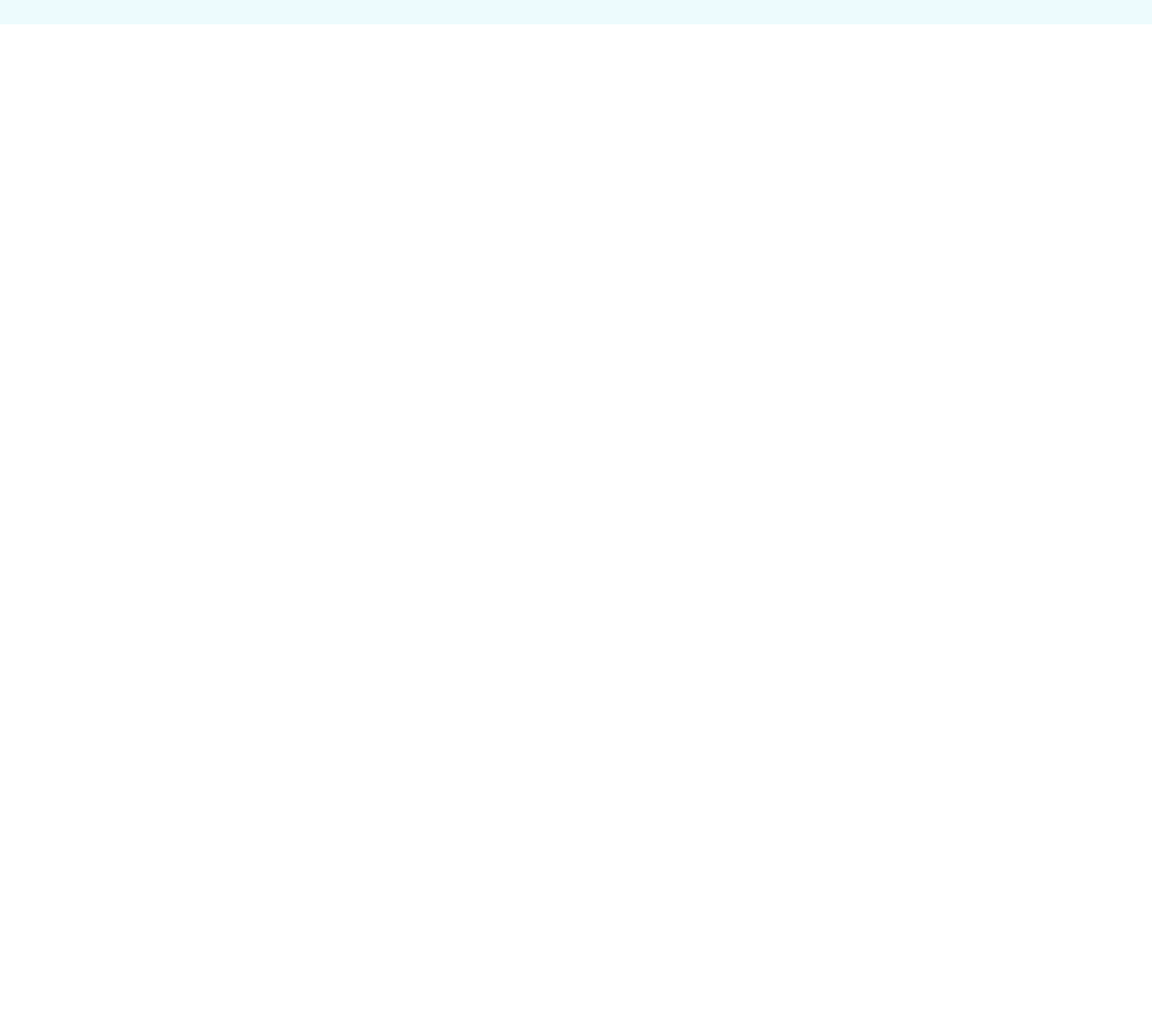
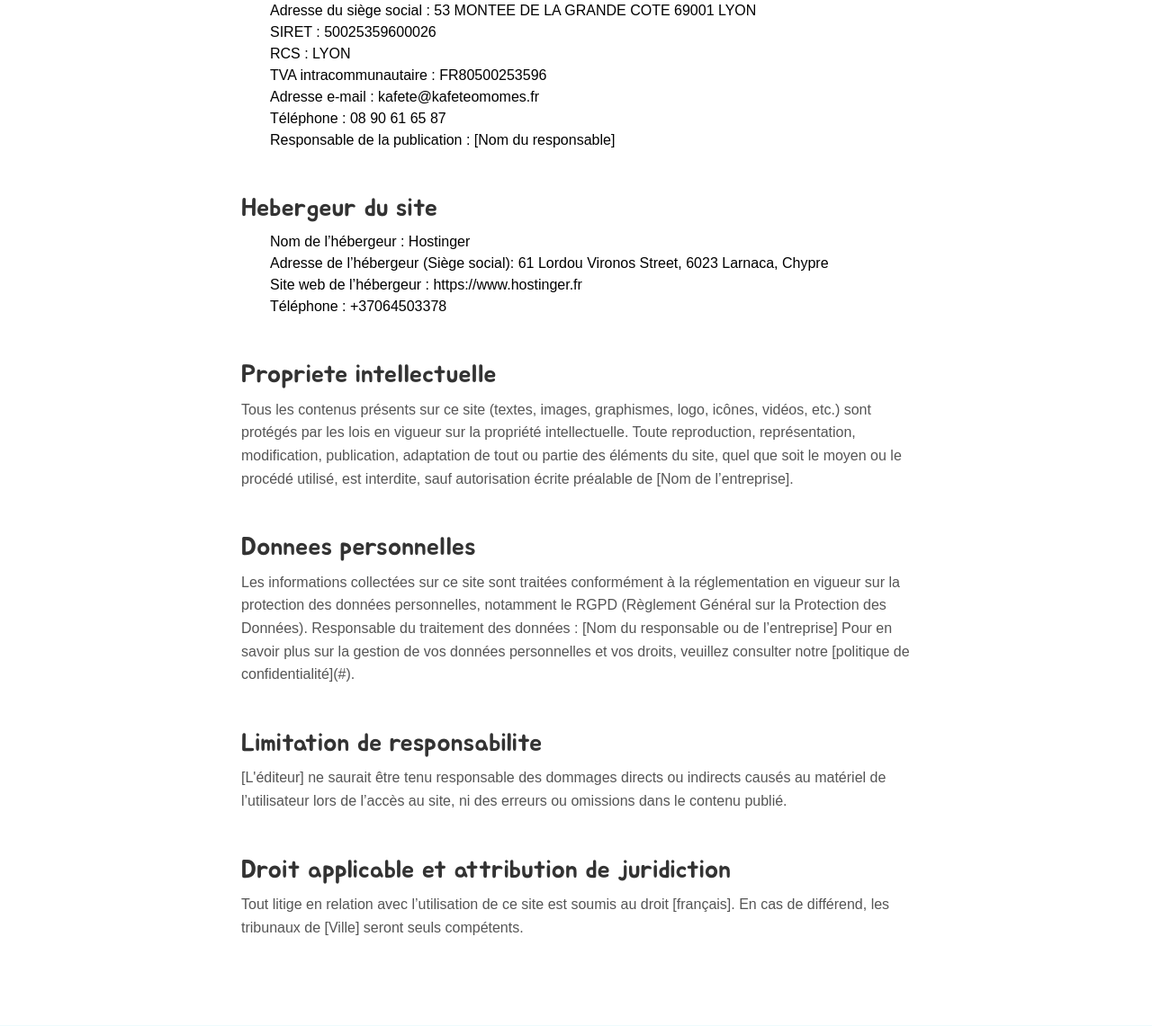
Before and after one commit to HugoMMI63/SAE-301, a PHP site: page /www/mentions_legales.php in a window 1280 px wide. Shown: the part 363-1504 px from the top of the page at 90% size. Before the commit the page ends 390 px from the top, so only its background shows below. Run offline with PHP 8.4, Linux system fonts and the light colour scheme.

Commit message:
Mise a jour et finalisation des mentions légals
encore sans nom pour l'instant pour le responsable légal

```diff
--- a/www/mentions_legales.php
+++ b/www/mentions_legales.php
@@ -8,7 +8,50 @@
 </head>
 <body>
     <header><?php include("navbars/navbarutilisateur.php");?></header>
-    <main></main>
+    <main class="container d-flex justify-content-center mb-5">
+        <div class="col-8">
+        <h1 class="font text-center">Mentions legales</h1>
+        <h3 class="font">Editeur du site</h3>
+        <ul class="nude mb-5">
+            <li>Nom du site : [Nom de votre site]  </li>
+            <li>URL : https://sae301.hugoviller.com  </li>
+            <li>Éditeur : [Nom de l'entreprise ou du responsable]  </li>
+            <li>Statut juridique : Association déclarée</li>
+            <li>Adresse du siège social : 	53 MONTEE DE LA GRANDE COTE 69001 LYON</li>
+            <li>SIRET : 50025359600026 </li>
+            <li>RCS : LYON</li>
+            <li>TVA intracommunautaire : FR80500253596 </li>
+            <li>Adresse e-mail : kafete@kafeteomomes.fr  </li>
+            <li>Téléphone : 08 90 61 65 87</li>
+            <li>Responsable de la publication : [Nom du responsable]  </li>
+        </ul>
+        <h3 class="font">Hebergeur du site</h3>
+        <ul class="nude mb-5">
+            <li>Nom de l’hébergeur : Hostinger  </li>
+            <li>Adresse de l’hébergeur (Siège social): 61 Lordou Vironos Street, 6023 Larnaca, Chypre </li>
+            <li>Site web de l’hébergeur : https://www.hostinger.fr </li>
+            <li>Téléphone : +37064503378  </li>
+        </ul>
+        <h3 class="font">Propriete intellectuelle</h3>
+        <p class="mb-5">
+            Tous les contenus présents sur ce site (textes, images, graphismes, logo, icônes, vidéos, etc.)
+            sont protégés par les lois en vigueur sur la propriété intellectuelle. Toute reproduction, représentation,
+            modification, publication, adaptation de tout ou partie des éléments du site, quel que soit le moyen ou le
+            procédé utilisé, est interdite, sauf autorisation écrite préalable de [Nom de l’entreprise].
+        </p>
+        <h3 class="font">Donnees personnelles</h3>
+        <p class="mb-5">
+        Les informations collectées sur ce site sont traitées conformément à la réglementation en vigueur sur la protection
+        des données personnelles, notamment le RGPD (Règlement Général sur la Protection des Données).
+        Responsable du traitement des données : [Nom du responsable ou de l’entreprise]
+        Pour en savoir plus sur la gestion de vos données personnelles et vos droits, veuillez consulter notre [politique de confidentialité](#).
+        </p>
+        <h3 class="font">Limitation de responsabilite</h3>
+        <p class="mb-5">[L'éditeur] ne saurait être tenu responsable des dommages directs ou indirects causés au matériel de l’utilisateur lors de l’accès au site, ni des erreurs ou omissions dans le contenu publié.</p>
+        <h3 class="font">Droit applicable et attribution de juridiction</h3>
+        <p class="mb-5">Tout litige en relation avec l’utilisation de ce site est soumis au droit [français]. En cas de différend, les tribunaux de [Ville] seront seuls compétents.</p>
+        </div>
+    </main>
     <?php include("navbars/footer.php");?>
 </body>
 </html>
```
